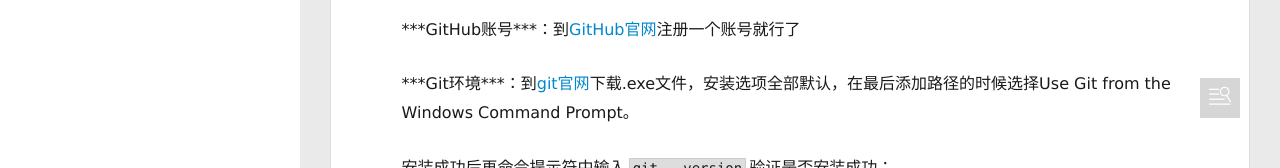
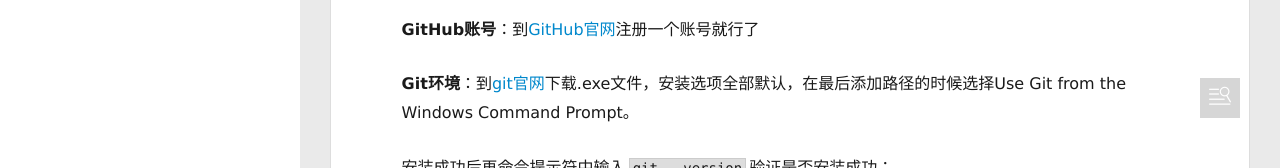
Before and after one commit to RJHhome/RJHhome.github.io, a plain HTML site: page 2020/04/27/Hexo-Github搭建博客/index.html in a window 1280 px wide. Shown: the part 632-800 px from the top of the page. Drawn offline with Linux system fonts and the light colour scheme; some packages are replaced by stand-ins of ours; a script that the page names is missing.

Commit message:
Site updated: 2021-07-09 10:49:59

```diff
--- a/2020/04/27/Hexo-Github搭建博客/index.html
+++ b/2020/04/27/Hexo-Github搭建博客/index.html
@@ -38,7 +38,7 @@
 <meta property="og:image" content="https://s1.ax1x.com/2020/05/04/Y9tThV.png?ynotemdtimestamp=1590542056216">
 <meta property="og:image" content="https://s1.ax1x.com/2020/05/04/Y9tXnJ.png?ynotemdtimestamp=1590542056216">
 <meta property="article:published_time" content="2020-04-27T01:58:31.000Z">
-<meta property="article:modified_time" content="2021-07-09T02:45:36.512Z">
+<meta property="article:modified_time" content="2021-07-09T02:49:31.515Z">
 <meta property="article:author" content="RJH">
 <meta property="article:tag" content="hexo github">
 <meta name="twitter:card" content="summary">
@@ -320,8 +320,8 @@
 </blockquote>
 <p>其实使用第三方的博客服务也很方便，比如CSDN，博客园，简书等等，但是会受到平台的限制和各种各样的广告骚扰，自己购买域名和服务器搭建一个博客也是可以的，但是这样做的成本较高，对于我们这种白嫖大众来说显然不是一个好的选择。</p>
 <p>这就有了第三种选择，也就是我想分享的用Hexo+Github搭建博客。<span id="more"></span></p>
-<h3 id="准备工作"><a href="#准备工作" class="headerlink" title="准备工作"></a>准备工作</h3><h5 id="1、要有git环境，guThub账号"><a href="#1、要有git环境，guThub账号" class="headerlink" title="1、要有git环境，guThub账号"></a>1、要有git环境，guThub账号</h5><p>***GitHub账号***：到<a target="_blank" rel="noopener" href="https://github.com/">GitHub官网</a>注册一个账号就行了</p>
-<p>***Git环境***：到<a target="_blank" rel="noopener" href="https://git-scm.com/download/win">git官网</a>下载.exe文件，安装选项全部默认，在最后添加路径的时候选择Use Git from the Windows Command Prompt。</p>
+<h3 id="准备工作"><a href="#准备工作" class="headerlink" title="准备工作"></a>准备工作</h3><h5 id="1、要有git环境，guThub账号"><a href="#1、要有git环境，guThub账号" class="headerlink" title="1、要有git环境，guThub账号"></a>1、要有git环境，guThub账号</h5><p><strong>GitHub账号</strong>：到<a target="_blank" rel="noopener" href="https://github.com/">GitHub官网</a>注册一个账号就行了</p>
+<p><strong>Git环境</strong>：到<a target="_blank" rel="noopener" href="https://git-scm.com/download/win">git官网</a>下载.exe文件，安装选项全部默认，在最后添加路径的时候选择Use Git from the Windows Command Prompt。</p>
 <p>安装成功后再命令提示符中输入<code>git --version</code>验证是否安装成功：</p>
 <p><img src="https://s1.ax1x.com/2020/05/04/Y9lKUO.png?ynotemdtimestamp=1590542056216" alt="image-20200427145207682"></p>
 <h5 id="2、要有node环境"><a href="#2、要有node环境" class="headerlink" title="2、要有node环境"></a>2、要有node环境</h5><p>去<a target="_blank" rel="noopener" href="http://nodejs.cn/download/">Node.js中文网</a>下载，安装选项全部默认，Next一路到底。安装好以后，按win+R，输入cmd打开命令提示符，<code>node -v</code>和<code>npm -v</code>，如果出现版本号，表示安装成功：</p>
```
